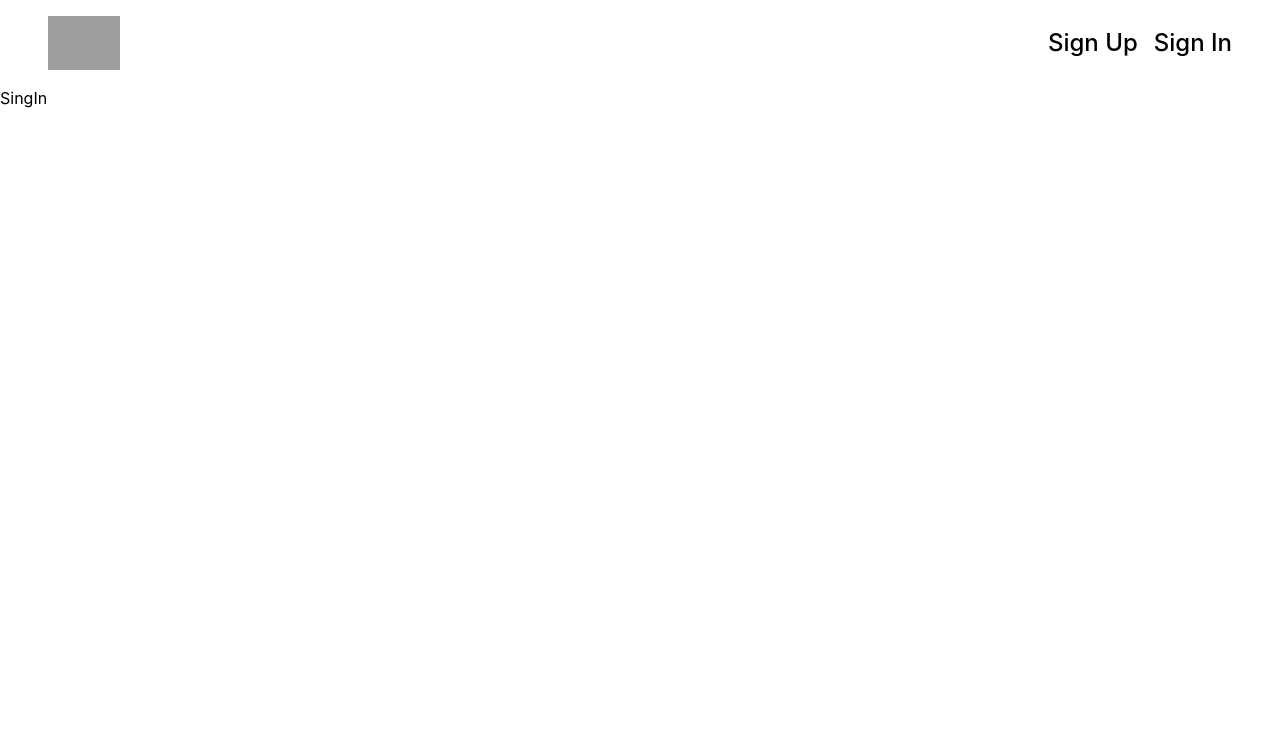
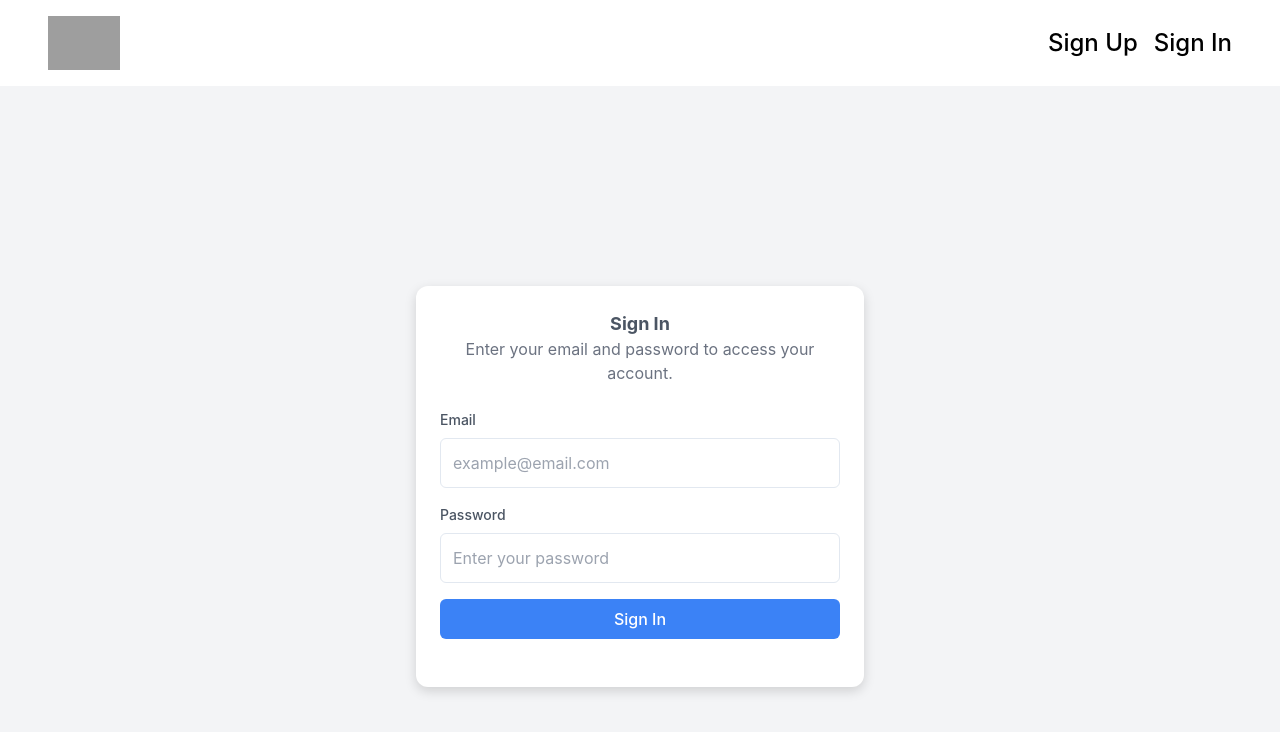
Before and after one commit to RaghuViva/Sudhish, a React (Create React App) app in the folder temple-trust/: page /sign-in in a window 1280 px wide. Shown: the top 732 px of the page. Built offline with nearby package versions, Linux system fonts and the light colour scheme; grey boxes are pictures that could not be loaded.

Commit message:
SignUP & SignIn UI added

```diff
--- a/temple-trust/src/App.css
+++ b/temple-trust/src/App.css
@@ -28,6 +28,13 @@
   color: #61dafb;
 }
 
+.container{
+  height: 100vh;
+  overflow: auto;
+  display: grid;
+  grid-template-rows: auto 1fr;
+}
+
 @keyframes App-logo-spin {
   from {
     transform: rotate(0deg);
--- a/temple-trust/src/App.tsx
+++ b/temple-trust/src/App.tsx
@@ -8,6 +8,7 @@ import AuthenticatedNavbar from './Components/Navbar/AuthenticatedNavbar';
 import NonAuthenticatedNavbar from './Components/Navbar/NonAuthenticatedNavbar';
 import { Provider } from 'react-redux';
 import Store from './Store/Store';
+import Footer from './Components/Footer';
 
 function App() {
   const profile = false;
@@ -18,15 +19,17 @@ function App() {
         {
           profile ?
           (
-            <>
+            <div className="container">
               <AuthenticatedNavbar/>
               <HomePage/>
-            </>
+              <Footer/>
+            </div>
           ) : (
-            <>
+            <div className="container">
               <NonAuthenticatedNavbar/>
               <AuthenticationRoutes/>
-            </>
+              <Footer/>
+            </div>
           )
         }
       </BrowserRouter>
--- /dev/null
+++ b/temple-trust/src/Components/Footer/index.css
@@ -0,0 +1,7 @@
+.footerContainer{
+    display: flex;
+    justify-content: space-between;
+    padding: 1rem 3rem;
+    background-color: black;
+    color: white;
+}
--- /dev/null
+++ b/temple-trust/src/Components/Footer/index.tsx
@@ -0,0 +1,19 @@
+import React from "react";
+import './index.css';
+
+const Footer = () => {
+    return (
+        <div className="footerContainer">
+            <div>
+                <p style={{fontSize: "3rem", fontWeight: "600", fontStyle:"italic", }}>Temple Trust</p>
+            </div>
+            <div>
+                <p>Contact us : +913434343434333</p>
+                <p>Terms and Conditions</p>
+                <p>Privacy Policy</p>
+            </div>
+        </div>
+    );
+};
+
+export default Footer;
--- a/temple-trust/src/Components/SlotCard/index.css
+++ b/temple-trust/src/Components/SlotCard/index.css
@@ -2,10 +2,10 @@
     display: grid;
     grid-template-columns: 5rem 1fr;
     gap: 1rem;
-    border: 1px solid blue;
     width: 25rem;
     padding: 1rem;
     border-radius: 0.5rem;
+    background-color: white;
 }
 
 .imageContainer{
--- a/temple-trust/src/Components/SlotCard/index.tsx
+++ b/temple-trust/src/Components/SlotCard/index.tsx
@@ -5,13 +5,14 @@ import defaultProfilePic from '../../Assets/images/default-pfp.svg';
 
 interface SlotCardPropsType {
     name: string;
+    date: string;
     image: string;
     pooja: string;
     time: string;
 }
 
 const SlotCard: React.FC<SlotCardPropsType> = (props) => {
-    const {name, image, pooja, time,} = props;
+    const {name, date, image, pooja, time,} = props;
     return (
         <div className="slot">
             <div className="imageContainer">
@@ -23,7 +24,7 @@ const SlotCard: React.FC<SlotCardPropsType> = (props) => {
                     <p>{pooja}</p>
                 </div>
                 <div>
-                    <p>10/06/2024 {time}</p>
+                    <p>{date} {time}</p>
                 </div>
             </div>
         </div>
--- /dev/null
+++ b/temple-trust/src/Pages/HomePage/index.css
@@ -0,0 +1,11 @@
+.mainDiv{
+    background-image: url("https://i.pinimg.com/736x/2f/2e/4f/2f2e4fcbc5fb333592efd8857dffd1b1.jpg");
+    background-repeat: no-repeat;
+    background-size: cover;
+}
+
+.mainDiv > div{
+    height: 100%;
+    backdrop-filter: contrast(0.5);
+    padding: 2rem 0rem;
+}
--- a/temple-trust/src/Pages/SignUp/index.tsx
+++ b/temple-trust/src/Pages/SignUp/index.tsx
@@ -1,9 +1,79 @@
-import React from "react";
+import React from 'react';
 
-const SingUp = () => {
-    return (
-        <div>SingUp</div>
-    );
-};
+const SignUp = () => {
+  return (
+    <div style={{ maxWidth: '28rem', margin: 'auto', padding: '4rem 1rem', textAlign: 'center' }}>
+      <div style={{ marginBottom: '2rem' }}>
+        <h1 style={{ fontSize: '1.875rem', fontWeight: '700' }}>Sign Up</h1>
+        <p style={{ color: '#718096' }}>Create a new account to get started.</p>
+      </div>
+      <form style={{ marginBottom: '2rem' }}>
+        <div style={{ display: 'grid', gridTemplateColumns: 'repeat(2, 1fr)', gap: '1rem' }}>
+          <div style={{ marginBottom: '1rem' }}>
+            <label htmlFor="first-name">First Name</label>
+            <input
+              id="first-name"
+              type="text"
+              placeholder="John"
+              style={{ width: '100%', padding: '0.5rem', borderRadius: '0.375rem', border: '1px solid #e2e8f0' }}
+              required
+              pattern="[a-zA-Z]+"
+              title="Please enter a valid first name"
+            />
+          </div>
+          <div style={{ marginBottom: '1rem' }}>
+            <label htmlFor="last-name">Last Name</label>
+            <input
+              id="last-name"
+              type="text"
+              placeholder="Doe"
+              style={{ width: '100%', padding: '0.5rem', borderRadius: '0.375rem', border: '1px solid #e2e8f0' }}
+              required
+              pattern="[a-zA-Z]+"
+              title="Please enter a valid last name"
+            />
+          </div>
+        </div>
+        <div style={{ marginBottom: '1rem' }}>
+          <label htmlFor="email">Email</label>
+          <input
+            id="email"
+            type="email"
+            placeholder="example@email.com"
+            style={{ width: '100%', padding: '0.5rem', borderRadius: '0.375rem', border: '1px solid #e2e8f0' }}
+            required
+            pattern="[a-zA-Z0-9._%+-]+@[a-zA-Z0-9.-]+.[a-zA-Z]{2,}"
+            title="Please enter a valid email address"
+          />
+        </div>
+        <div style={{ marginBottom: '1rem' }}>
+          <label htmlFor="password">Password</label>
+          <input
+            id="password"
+            type="password"
+            placeholder="********"
+            style={{ width: '100%', padding: '0.5rem', borderRadius: '0.375rem', border: '1px solid #e2e8f0' }}
+            required
+            pattern="^(?=.*[a-z])(?=.*[A-Z])(?=.*\d)(?=.*[@$!%*?&])[A-Za-z\d@$!%*?&]{8,}$"
+            title="Password must be at least 8 characters long and contain at least one uppercase letter, one lowercase letter, one number, and one special character"
+          />
+        </div>
+        <div style={{ marginBottom: '1rem' }}>
+          <label htmlFor="confirm-password">Confirm Password</label>
+          <input
+            id="confirm-password"
+            type="password"
+            placeholder="********"
+            style={{ width: '100%', padding: '0.5rem', borderRadius: '0.375rem', border: '1px solid #e2e8f0' }}
+            required
+            pattern="^(?=.*[a-z])(?=.*[A-Z])(?=.*\d)(?=.*[@$!%*?&])[A-Za-z\d@$!%*?&]{8,}$"
+            title="Passwords must match"
+          />
+        </div>
+        <button type="submit" style={{ width: '100%', padding: '0.75rem', borderRadius: '0.375rem', backgroundColor: '#4299e1', color: '#fff', fontWeight: '700', cursor: 'pointer', border: 'none' }}>Sign Up</button>
+      </form>
+    </div>
+  )
+}
 
-export default SingUp;
+export default SignUp;
--- a/temple-trust/src/Pages/SingIn/index.tsx
+++ b/temple-trust/src/Pages/SingIn/index.tsx
@@ -1,9 +1,42 @@
-import React from "react";
+import React from 'react';
 
-const SingIn = () => {
-    return (
-        <div>SingIn</div>
-    );
-};
+const SignIn = () => {
+  return (
+    <div style={{ display: 'flex', alignItems: 'center', justifyContent: 'center', height: '100vh', backgroundColor: '#f3f4f6' }}>
+      <div style={{ width: '100%', maxWidth: '28rem', padding: '1.5rem', backgroundColor: '#fff', borderRadius: '0.75rem', boxShadow: '0 4px 12px rgba(0, 0, 0, 0.15)' }}>
+        <div style={{ marginBottom: '1.5rem', textAlign: 'center' }}>
+          <h2 style={{ fontSize: '1.125rem', fontWeight: '700', color: '#4b5563' }}>Sign In</h2>
+          <p style={{ color: '#6b7280' }}>Enter your email and password to access your account.</p>
+        </div>
+        <form style={{ marginBottom: '1.5rem' }}>
+          <div style={{ marginBottom: '1rem' }}>
+            <label htmlFor="email" style={{ display: 'block', marginBottom: '0.5rem', fontSize: '0.875rem', fontWeight: '500', color: '#4b5563' }}>Email</label>
+            <input
+              type="email"
+              id="email"
+              placeholder="example@email.com"
+              style={{ width: '100%', padding: '0.75rem', border: '1px solid #e2e8f0', borderRadius: '0.375rem', backgroundColor: '#fff', color: '#1f2937', outline: 'none', transition: 'border-color 0.15s ease-in-out, box-shadow 0.15s ease-in-out' }}
+            />
+          </div>
+          <div style={{ marginBottom: '1rem' }}>
+            <label htmlFor="password" style={{ display: 'block', marginBottom: '0.5rem', fontSize: '0.875rem', fontWeight: '500', color: '#4b5563' }}>Password</label>
+            <input
+              type="password"
+              id="password"
+              placeholder="Enter your password"
+              style={{ width: '100%', padding: '0.75rem', border: '1px solid #e2e8f0', borderRadius: '0.375rem', backgroundColor: '#fff', color: '#1f2937', outline: 'none', transition: 'border-color 0.15s ease-in-out, box-shadow 0.15s ease-in-out' }}
+            />
+          </div>
+          <button
+            type="submit"
+            style={{ width: '100%', padding: '0.5rem', fontSize: '1rem', fontWeight: '500', color: '#fff', backgroundColor: '#3b82f6', borderRadius: '0.375rem', border: 'none', outline: 'none', cursor: 'pointer', transition: 'background-color 0.15s ease-in-out' }}
+          >
+            Sign In
+          </button>
+        </form>
+      </div>
+    </div>
+  )
+}
 
-export default SingIn;
+export default SignIn;
--- a/temple-trust/src/Store/actions/worship.ts
+++ b/temple-trust/src/Store/actions/worship.ts
@@ -10,8 +10,7 @@ export const getWorshipListSuccess  = (slots: any[]) => {
 };
 
 export const getWorshipList = (setData: any) => {
-    const googleSheetUrl = "https://docs.google.com/spreadsheets/d/e/2PACX-1vRrNGKkhK4vaDadV7GC-AApFCjF6hfvP9I6deMe7fwKMSmqiC1qCfES3kbhRLiMBmf7nMIKWSLlLXBU/pub?gid=0&single=true&output=csv";
-
+    const googleSheetUrl = "https://docs.google.com/spreadsheets/d/e/2PACX-1vQdEDgiSKLIScboR0F_g-E_nY0t-P9y6Bfph6Fct4IICF1G87dij7ls6tSAhErO9BY4xX3ur1bfXWYZ/pub?gid=0&single=true&output=csv";
     axios.get(googleSheetUrl)
     .then((res)=>{
         const csvData = res.data;
```
Also changed, not shown: temple-trust/src/Pages/HomePage/index.tsx (+6 -4 lines).
